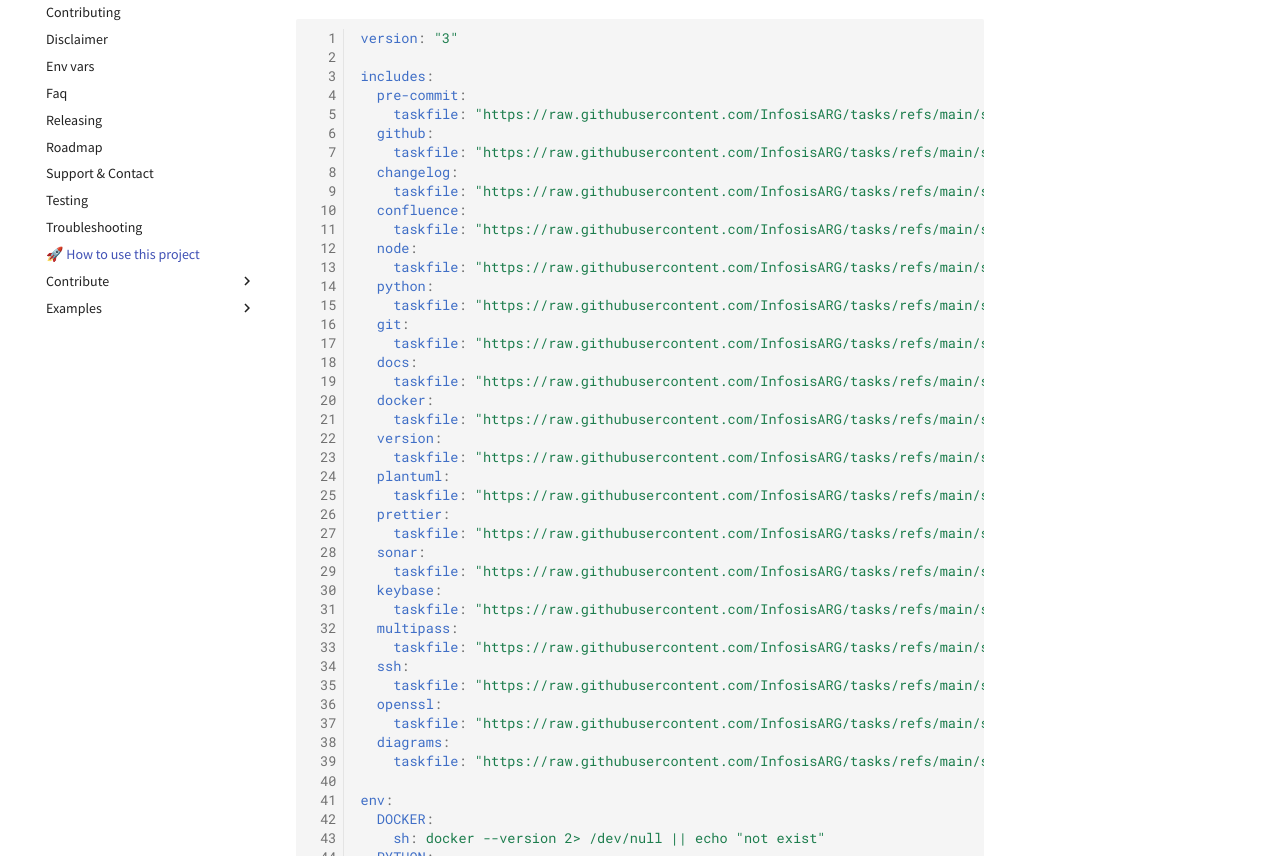
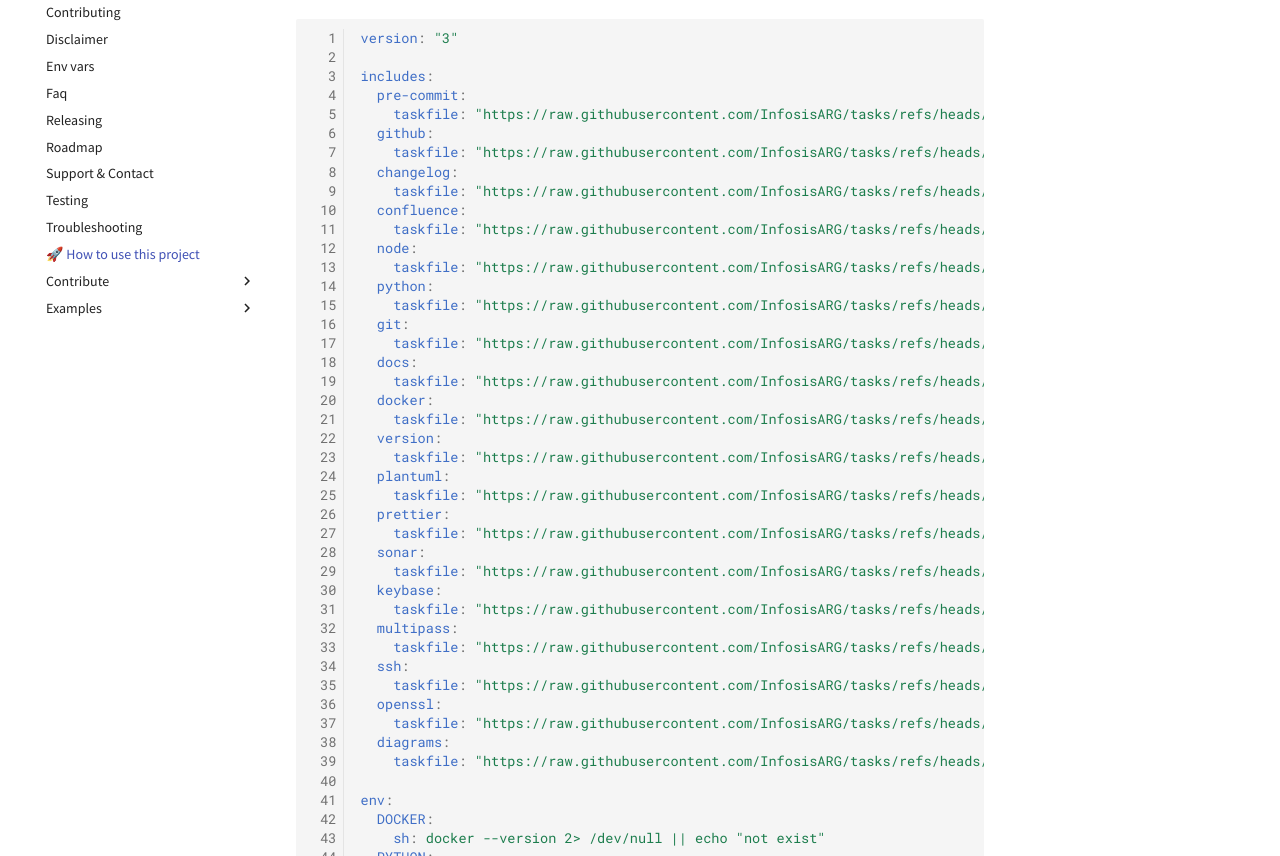
Before and after one commit to InfosisARG/tasks, an MkDocs documentation site: the page built from docs/usage.md, in a window 1280 px wide and 1400 px high. Shown: the part 279-1135 px from the top of the window. Built offline with MkDocs 1.6.1 and Material for MkDocs 9.7.7, drawn with Linux system fonts in a browser that asks for light colours; comment, search, counter and statistics services are not loaded; some of the changed lines change nothing that is shown.

Commit message:
fix 🐛(core): change path to refs main (#1)
Signed-off-by: Luis Mayta <luis@hadenlabs.com>

```diff
--- a/docs/usage.md
+++ b/docs/usage.md
@@ -9,41 +9,41 @@ version: "3"
 
 includes:
   pre-commit:
-    taskfile: "https://raw.githubusercontent.com/InfosisARG/tasks/refs/main/src/pre-commit/Taskfile.yml"
+    taskfile: "https://raw.githubusercontent.com/InfosisARG/tasks/refs/heads/main/src/pre-commit/Taskfile.yml"
   github:
-    taskfile: "https://raw.githubusercontent.com/InfosisARG/tasks/refs/main/src/github/Taskfile.yml"
+    taskfile: "https://raw.githubusercontent.com/InfosisARG/tasks/refs/heads/main/src/github/Taskfile.yml"
   changelog:
-    taskfile: "https://raw.githubusercontent.com/InfosisARG/tasks/refs/main/src/changelog/Taskfile.yml"
+    taskfile: "https://raw.githubusercontent.com/InfosisARG/tasks/refs/heads/main/src/changelog/Taskfile.yml"
   confluence:
-    taskfile: "https://raw.githubusercontent.com/InfosisARG/tasks/refs/main/src/confluence/Taskfile.yml"
+    taskfile: "https://raw.githubusercontent.com/InfosisARG/tasks/refs/heads/main/src/confluence/Taskfile.yml"
   node:
-    taskfile: "https://raw.githubusercontent.com/InfosisARG/tasks/refs/main/src/node/Taskfile.yml"
+    taskfile: "https://raw.githubusercontent.com/InfosisARG/tasks/refs/heads/main/src/node/Taskfile.yml"
   python:
-    taskfile: "https://raw.githubusercontent.com/InfosisARG/tasks/refs/main/src/python/Taskfile.yml"
+    taskfile: "https://raw.githubusercontent.com/InfosisARG/tasks/refs/heads/main/src/python/Taskfile.yml"
   git:
-    taskfile: "https://raw.githubusercontent.com/InfosisARG/tasks/refs/main/src/git/Taskfile.yml"
+    taskfile: "https://raw.githubusercontent.com/InfosisARG/tasks/refs/heads/main/src/git/Taskfile.yml"
   docs:
-    taskfile: "https://raw.githubusercontent.com/InfosisARG/tasks/refs/main/src/docs/Taskfile.yml"
+    taskfile: "https://raw.githubusercontent.com/InfosisARG/tasks/refs/heads/main/src/docs/Taskfile.yml"
   docker:
-    taskfile: "https://raw.githubusercontent.com/InfosisARG/tasks/refs/main/src/docker/Taskfile.yml"
+    taskfile: "https://raw.githubusercontent.com/InfosisARG/tasks/refs/heads/main/src/docker/Taskfile.yml"
   version:
-    taskfile: "https://raw.githubusercontent.com/InfosisARG/tasks/refs/main/src/version/Taskfile.yml"
+    taskfile: "https://raw.githubusercontent.com/InfosisARG/tasks/refs/heads/main/src/version/Taskfile.yml"
   plantuml:
-    taskfile: "https://raw.githubusercontent.com/InfosisARG/tasks/refs/main/src/plantuml/Taskfile.yml"
+    taskfile: "https://raw.githubusercontent.com/InfosisARG/tasks/refs/heads/main/src/plantuml/Taskfile.yml"
   prettier:
-    taskfile: "https://raw.githubusercontent.com/InfosisARG/tasks/refs/main/src/prettier/Taskfile.yml"
+    taskfile: "https://raw.githubusercontent.com/InfosisARG/tasks/refs/heads/main/src/prettier/Taskfile.yml"
   sonar:
-    taskfile: "https://raw.githubusercontent.com/InfosisARG/tasks/refs/main/src/sonar/Taskfile.yml"
+    taskfile: "https://raw.githubusercontent.com/InfosisARG/tasks/refs/heads/main/src/sonar/Taskfile.yml"
   keybase:
-    taskfile: "https://raw.githubusercontent.com/InfosisARG/tasks/refs/main/src/keybase/Taskfile.yml"
+    taskfile: "https://raw.githubusercontent.com/InfosisARG/tasks/refs/heads/main/src/keybase/Taskfile.yml"
   multipass:
-    taskfile: "https://raw.githubusercontent.com/InfosisARG/tasks/refs/main/src/multipass/Taskfile.yml"
+    taskfile: "https://raw.githubusercontent.com/InfosisARG/tasks/refs/heads/main/src/multipass/Taskfile.yml"
   ssh:
-    taskfile: "https://raw.githubusercontent.com/InfosisARG/tasks/refs/main/src/ssh/Taskfile.yml"
+    taskfile: "https://raw.githubusercontent.com/InfosisARG/tasks/refs/heads/main/src/ssh/Taskfile.yml"
   openssl:
-    taskfile: "https://raw.githubusercontent.com/InfosisARG/tasks/refs/main/src/openssl/Taskfile.yml"
+    taskfile: "https://raw.githubusercontent.com/InfosisARG/tasks/refs/heads/main/src/openssl/Taskfile.yml"
   diagrams:
-    taskfile: "https://raw.githubusercontent.com/InfosisARG/tasks/refs/main/src/diagrams/Taskfile.yml"
+    taskfile: "https://raw.githubusercontent.com/InfosisARG/tasks/refs/heads/main/src/diagrams/Taskfile.yml"
 
 env:
   DOCKER:
```
